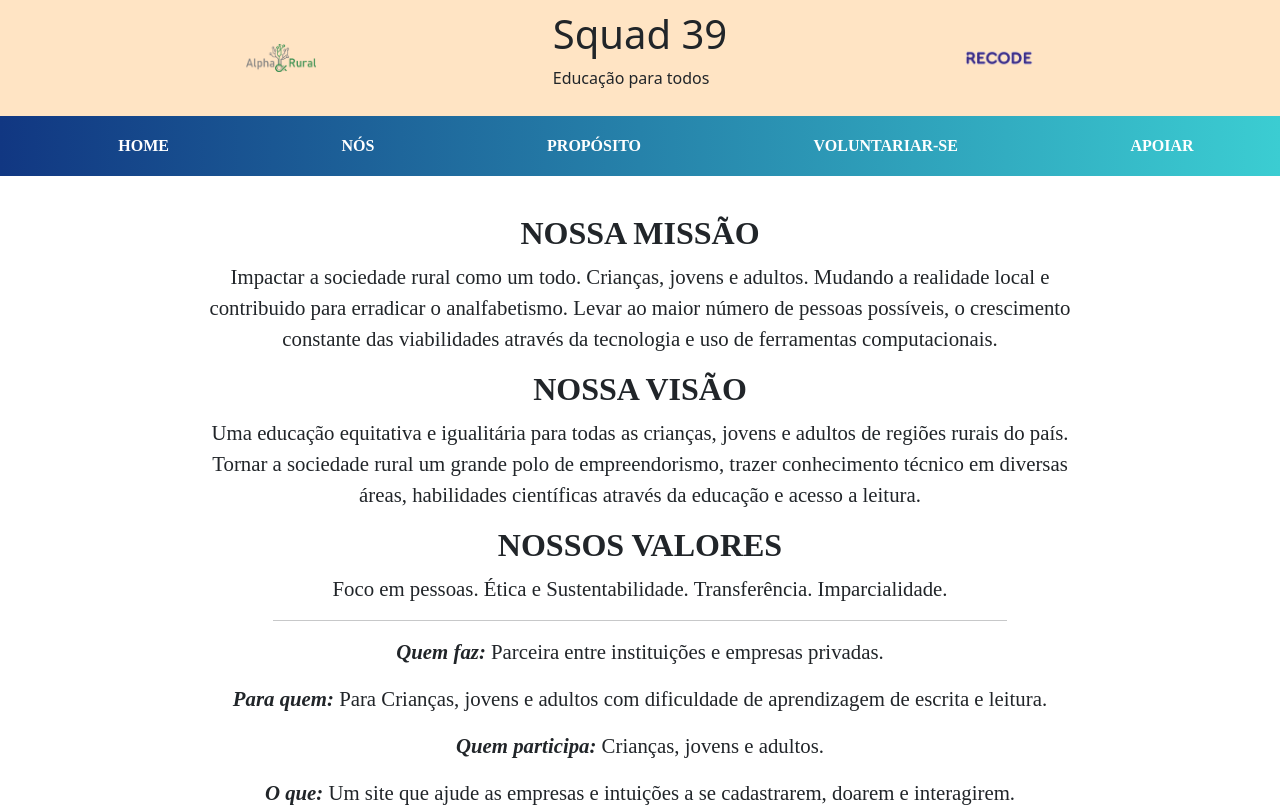
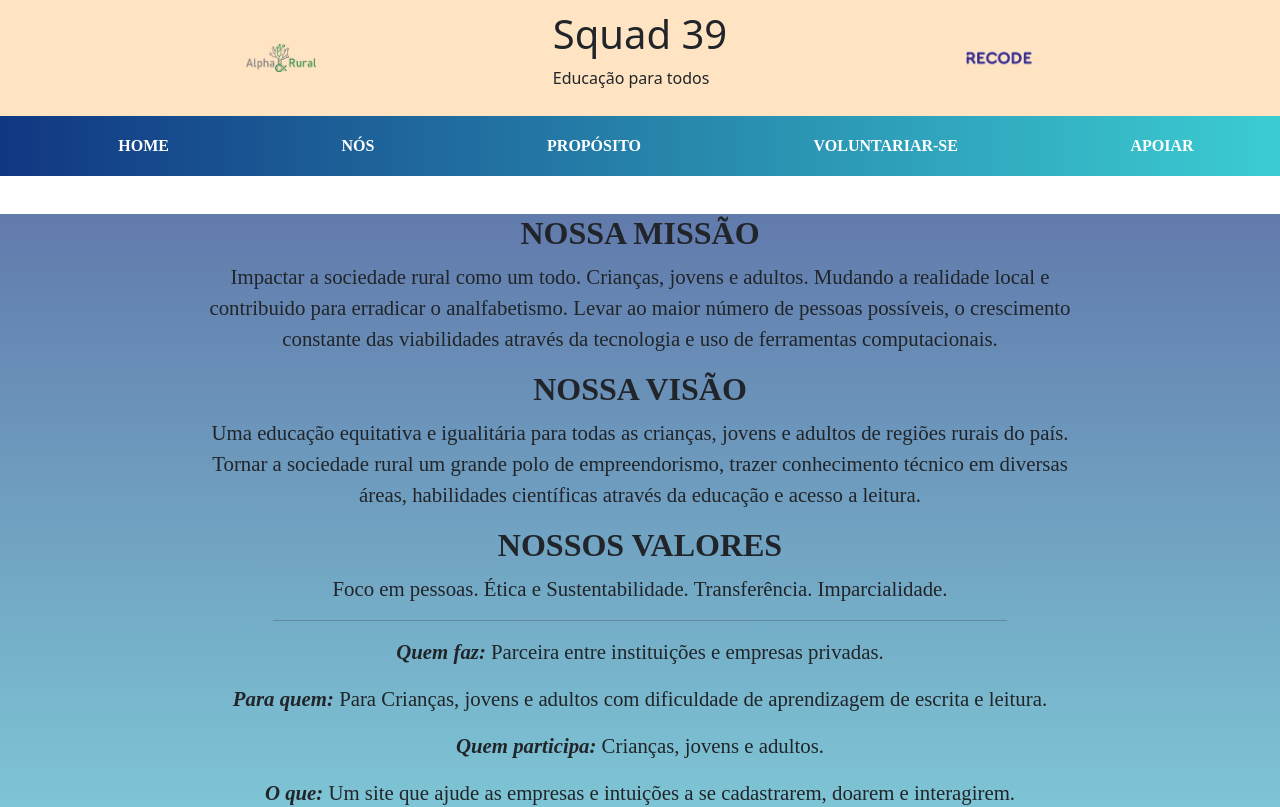
Before and after one commit to Squad39/EntregaFinalRecodePro, a React (Create React App) app: page /Proposito in a window 1280 px wide. Shown: the top 807 px of the page. Built offline with nearby package versions, Linux system fonts and the light colour scheme.

Commit message:
Alterações

```diff
--- a/src/Proposito/Proposito.css
+++ b/src/Proposito/Proposito.css
@@ -22,4 +22,5 @@ hr{
     font-size: 1.3em;
     margin: 3% 15%;
     text-align: center;
+
 }
--- a/src/page/Proposito.jsx
+++ b/src/page/Proposito.jsx
@@ -2,7 +2,7 @@ import Valores from "../Proposito/Valores"
 
 export default ()=>{
     return(
-        <main className="Proposito">
+        <main className="Proposito" style={{backgroundImage: 'linear-gradient(to top, rgba(59, 205, 210, 0.604), rgba(17, 55, 130, 0.664))'}}>
             <Valores/>
         </main>
     )
```
